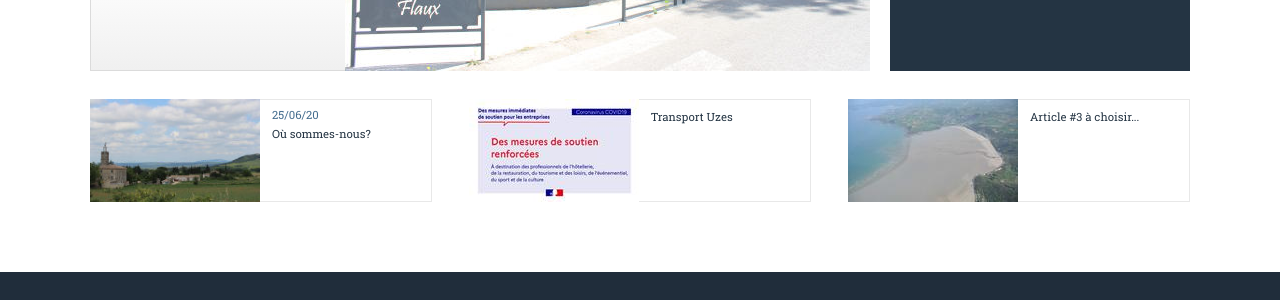
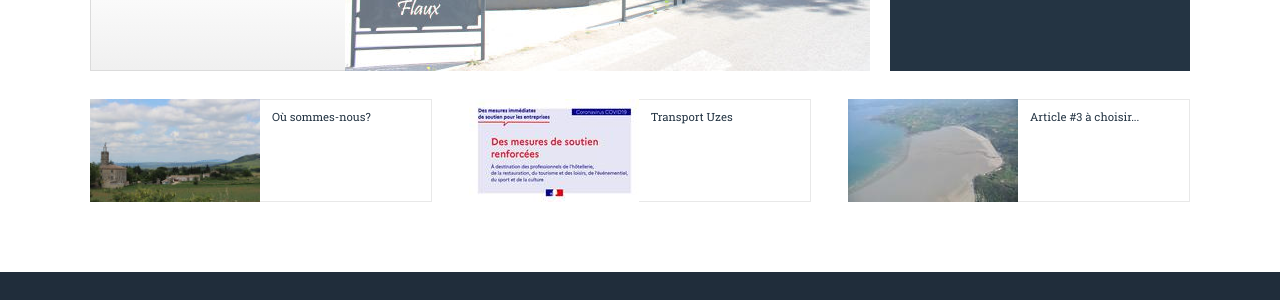
Before and after one commit to Flaux-Village/flaux-village.github.io, a Jekyll site: the page built from index.md, in a window 1280 px wide. Shown: the part 610-910 px from the top of the page. Built offline with Jekyll 4.4.1, drawn with Linux system fonts in a browser that asks for light colours.

Commit message:
Removed publication date on map

```diff
--- a/index.md
+++ b/index.md
@@ -19,7 +19,6 @@ onglets_principaux:
   description_illustration: Flaux tapas et chambres d'hôtes.
 articles_en_vedette:
 - titre: "Où sommes-nous?"
-  date_texte: 25/06/20
   addresse: https://www.google.com/maps/dir//Mairie,+7+Rue+de+la+Mairie,+30700+Flaux/@44.0126437,4.4763609,13z/data=!4m8!4m7!1m0!1m5!1m1!1s0x12b5b63c3159cc4b:0x9feb3ce2c7fcb932!2m2!1d4.504586!2d44.020724modestes_frontpageactussecondaires.png
   illustration: /assets/illustrations/182_108_flauxcaillou_3591.jpg
   description_illustration: La Mairie de Flaux.
```
